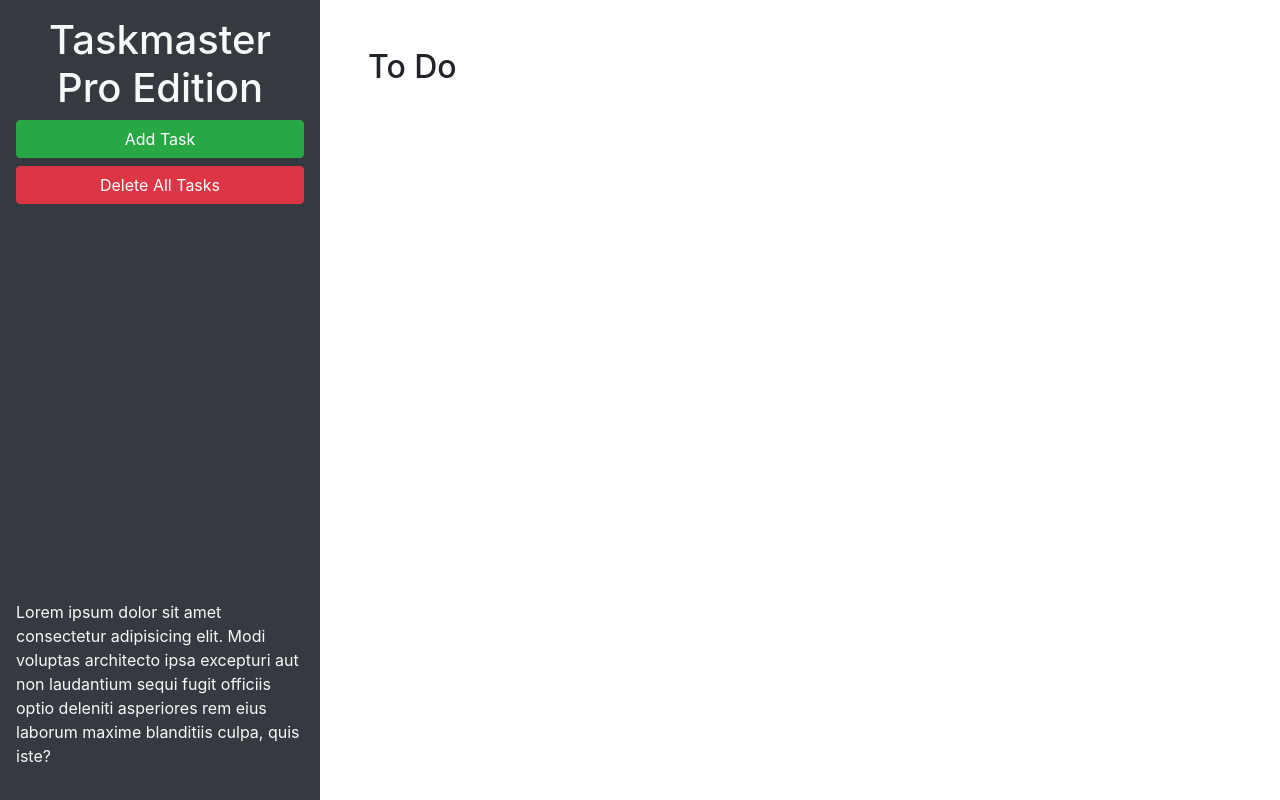
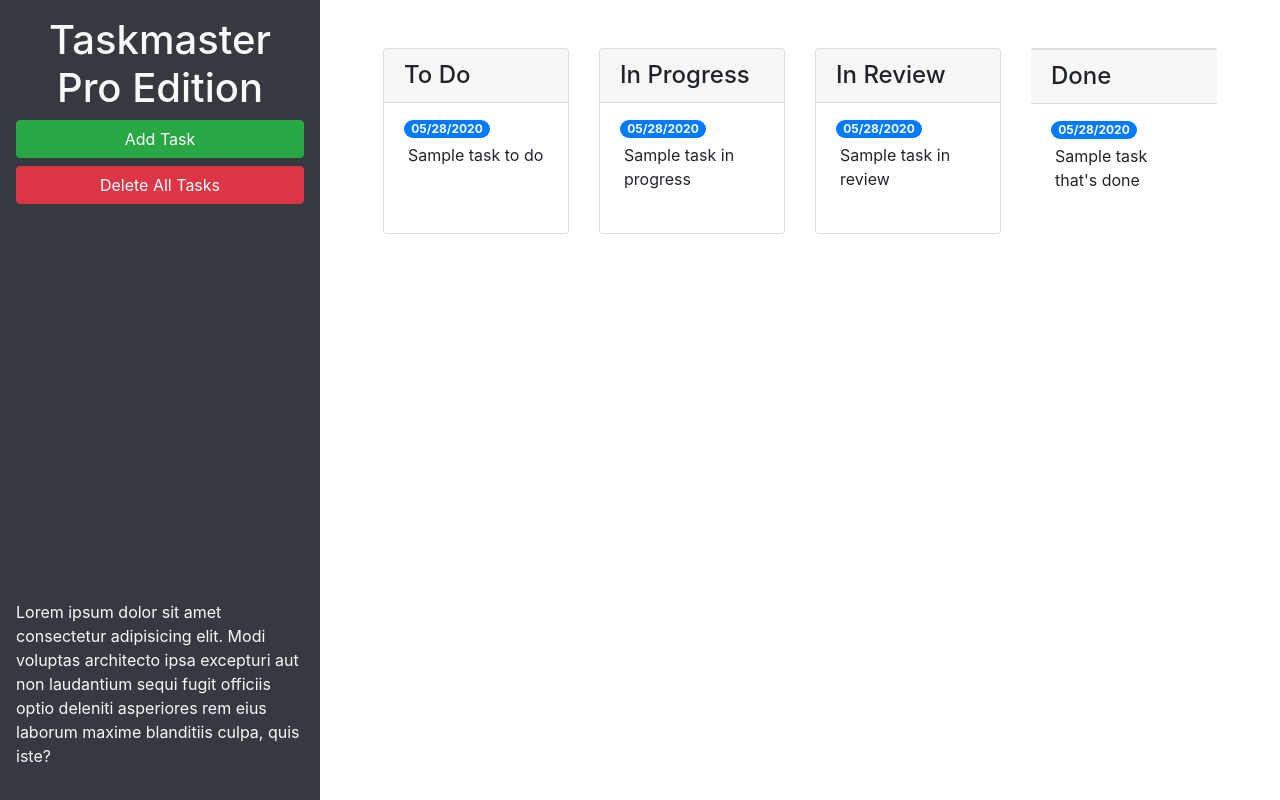
Before and after one commit to Jleimer/taskmaster-pro, a plain HTML site: page index.html in a window 1280 px wide. Drawn offline with nearby package versions, Linux system fonts and the light colour scheme.

Commit message:
bootstrap componentes

```diff
--- a/index.html
+++ b/index.html
@@ -24,9 +24,58 @@
       </p>
     </header>
     <main class="col-12 col-lg-9">
-      <div class="m-5">
-        <h2>To Do</h2>
-        <ul id="list-toDo" class="list-group"> </ul>
+      <div class="m-5 row justify-content-around">
+        <div class="col-12 col-md-6 col-xl-3 mb-3">
+          <div class="card">
+            <h4 class="card-header">
+              To Do
+            </h4>
+            <ul id="list-toDo" class="list-group list-group-flush">
+              <li class="list-group-item">
+                <span class="badge badge-primary badge-pill">05/28/2020</span>
+                <p class="m-1">Sample task to do</p>
+              </li>
+            </ul>
+          </div>
+        </div>
+        <div class="col-12 col-md-6 col-xl-3 mb-3">
+          <div class="card">
+          <h4 class="card-header">
+            In Progress
+          </h4>
+          <ul id="list-inProgress" class="list-group list-group-flush">
+            <li class="list-group-item">
+              <span class="badge badge-primary badge-pill">05/28/2020</span>
+              <p class="m-1">Sample task in progress</p>
+            </li>
+          </ul>
+        </div>
+        </div>
+        <div class="col-12 col-md-6 col-xl-3 mb-3">
+          <div class="card">
+          <h4 class="card-header">
+            In Review
+          </h4>
+          <ul id="list-inReview" class="list-group list-group-flush">
+            <li class="list-group-item">
+              <span class="badge badge-primary badge-pill">05/28/2020</span>
+              <p class="m-1">Sample task in review</p>
+            </li>
+          </ul>
+        </div>
+        </div>
+        <div class="col-12 col-md-6 col-xl-3 mb-3">
+          <div class="card"></div>
+          <h4 class="card-header">
+            Done
+          </h4>
+          <ul id="list-done" class="list-group list-group-flush">
+            <li class="list-group-item">
+              <span class="badge badge-primary badge-pill">05/28/2020</span>
+              <p class="m-1">Sample task that's done</p>
+            </li>
+          </ul>
+        </div>
       </div>
     </main>
   </div>
@@ -46,11 +95,11 @@
           <form>
             <div class="form-group">
               <label for="modalTaskDescription">Task description</label>
-              <textarea id="modalTaskDescription" rows="3"></textarea>
+              <textarea id="modalTaskDescription" rows="3" class="form-control"></textarea>
             </div>
             <div class="form-group">
               <label for="modalDueDate">Due date</label>
-              <input type="text" id="modalDueDate" placeholder="mm/dd/yyyy" autocomplete="off" />
+              <input type="text" class="form-control" id="modalDueDate" placeholder="mm/dd/yyyy" autocomplete="off" />
             </div>
           </form>
         </div>
```
